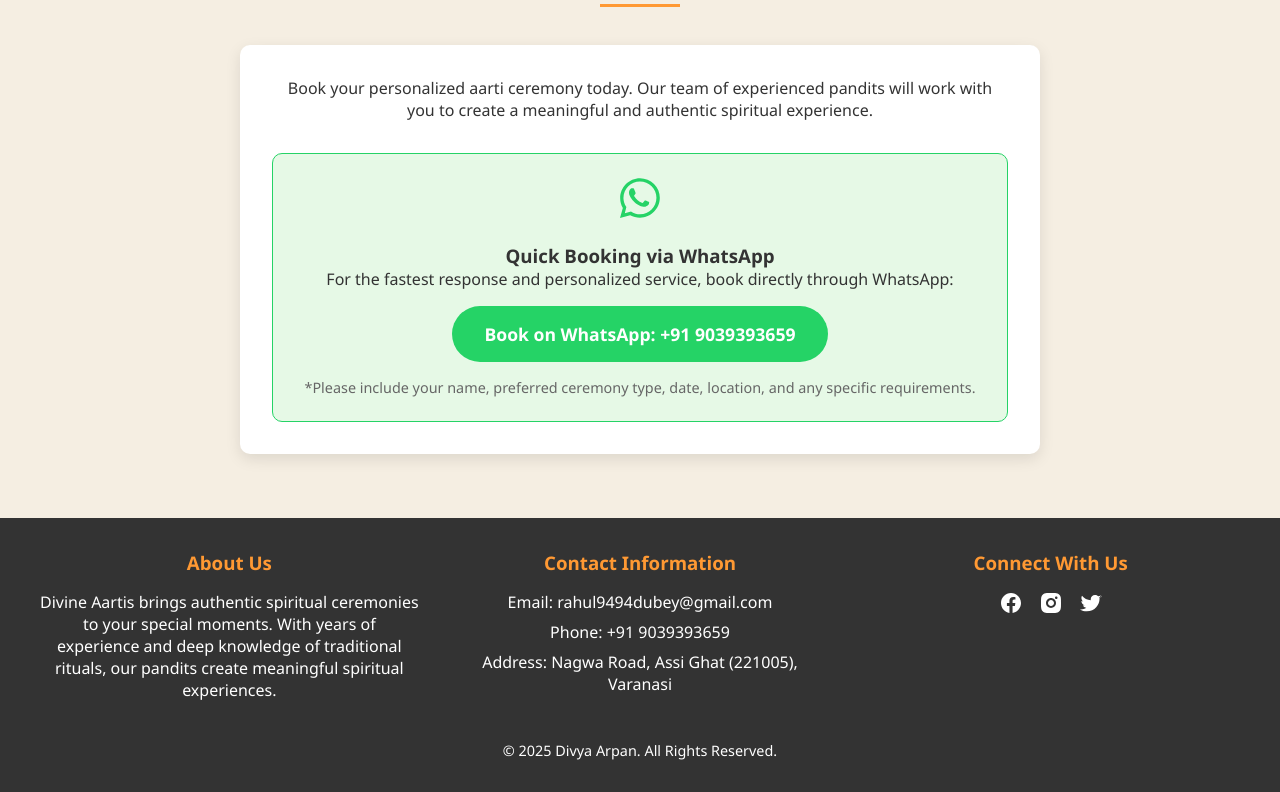
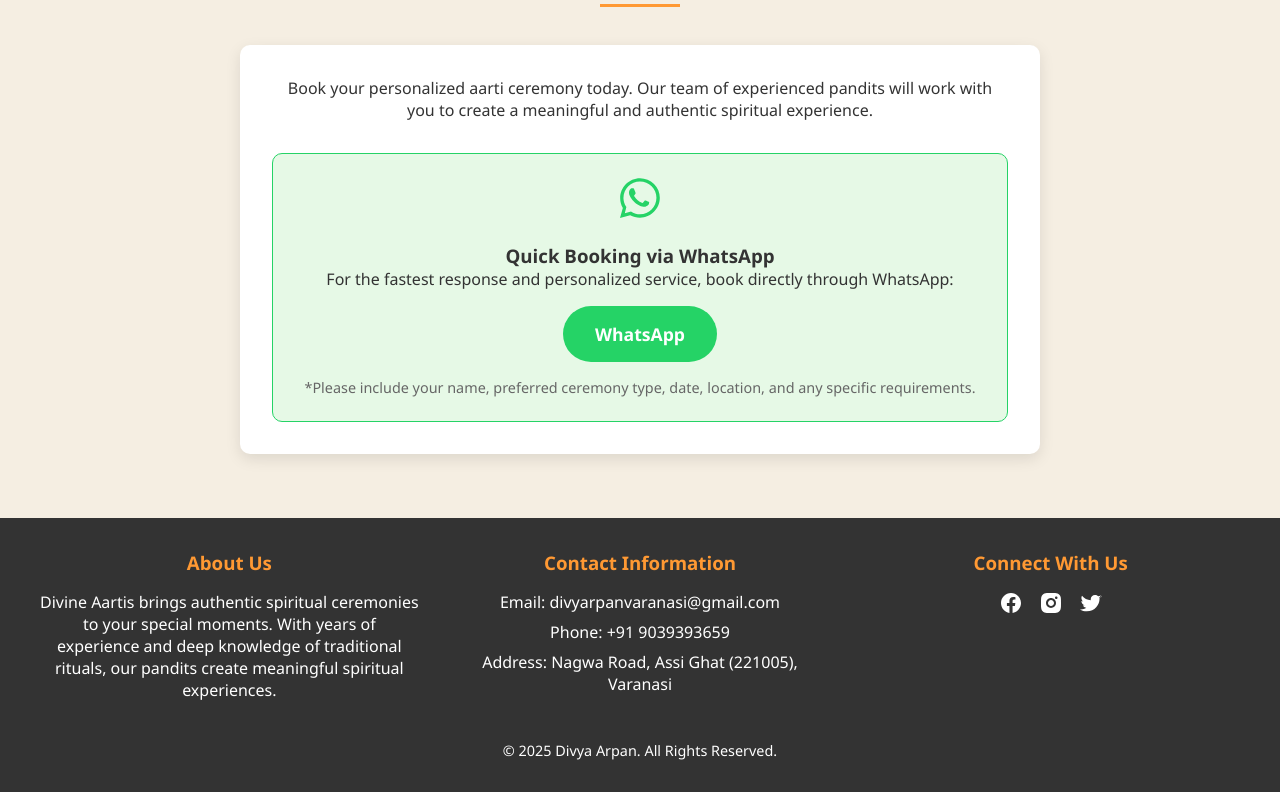
Before and after one commit to dubey3250/divya-arpan, a plain HTML site: page index.html in a window 1280 px wide. Shown: the part 1467-2259 px from the top of the page. Drawn offline with Linux system fonts and the light colour scheme.

Commit message:
Update index.html
edited gmail account and removed number from app WhatsApp link

```diff
--- a/index.html
+++ b/index.html
@@ -445,7 +445,7 @@
                 <h3>Quick Booking via WhatsApp</h3>
                 <p>For the fastest response and personalized service, book directly through WhatsApp:</p>
                 <a href="https://wa.me/919039393659" class="cta-button" style="background-color: #25D366; margin-top: 1rem;">
-                    Book on WhatsApp: +91 9039393659
+                    WhatsApp
                 </a>
                 <p style="margin-top: 1rem; font-size: 0.9rem; color: #666;">
                     *Please include your name, preferred ceremony type, date, location, and any specific requirements.
@@ -462,7 +462,7 @@
             </div>
               <div class="footer-section">
                 <h3>Contact Information</h3>
-                <p>Email: rahul9494dubey@gmail.com</p>
+                <p>Email: divyarpanvaranasi@gmail.com</p>
                 <p>Phone: +91 9039393659</p>
                 <p>Address: Nagwa Road, Assi Ghat (221005), Varanasi</p>
             </div>
```
